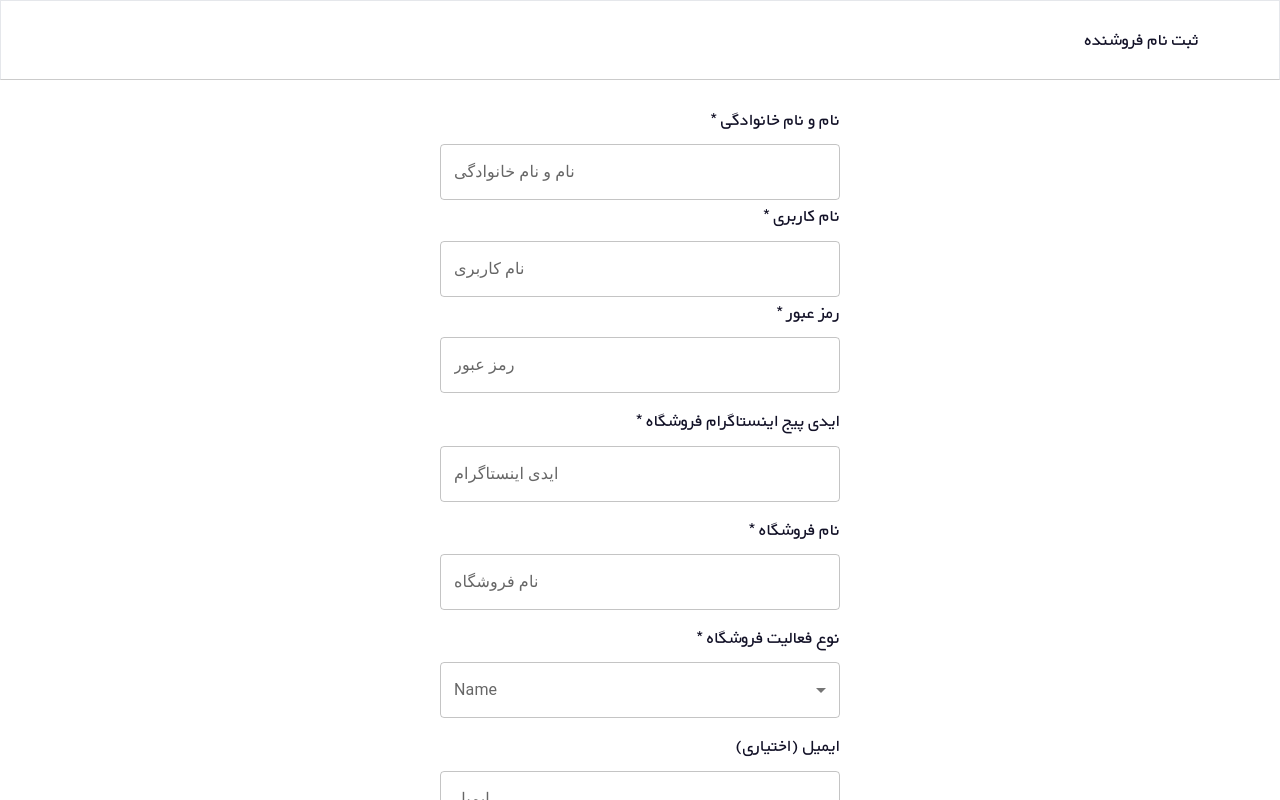
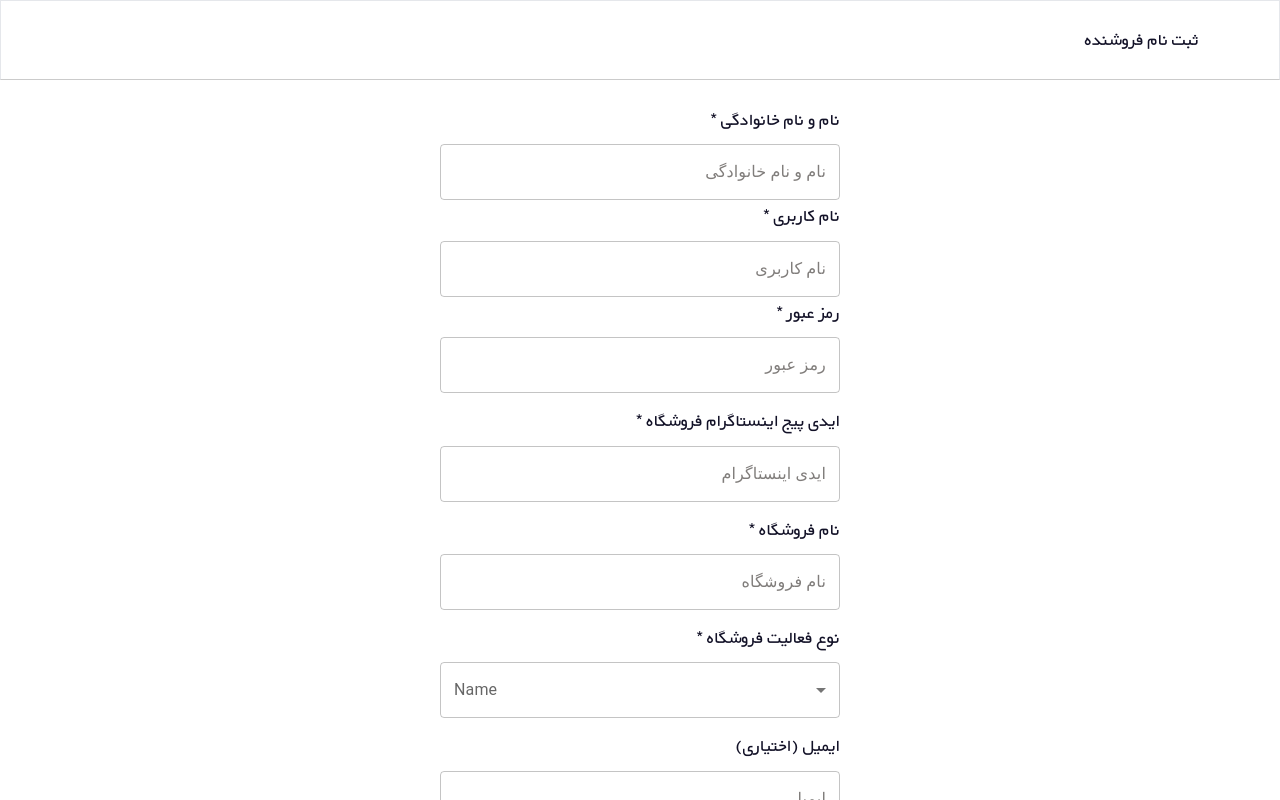
Before and after one commit to AliBayat78/Cartsaz, a React (Vite) app: page /register in a window 1280 px wide. Built offline with nearby package versions, Linux system fonts and the light colour scheme.

Commit message:
form RTL fixed

```diff
--- a/index.html
+++ b/index.html
@@ -1,5 +1,5 @@
 <!DOCTYPE html>
-<html lang="en">
+<html dir="'rtl" lang="en">
   <head>
     <meta charset="UTF-8" />
     <meta name="viewport" content="width=device-width, initial-scale=1.0" />
--- a/package.json
+++ b/package.json
@@ -18,8 +18,7 @@
     "react": "^18.2.0",
     "react-dom": "^18.2.0",
     "react-hook-form": "^7.43.9",
-    "react-router-dom": "^6.10.0",
-    "sort-by": "^1.2.0"
+    "react-router-dom": "^6.10.0"
   },
   "devDependencies": {
     "@tailwindcss/aspect-ratio": "^0.4.2",
--- /dev/null
+++ b/src/components/common/RtlTextField.ts
@@ -0,0 +1,39 @@
+import { TextField } from '@mui/material'
+import { styled } from '@mui/system'
+
+export const RTLTextField = styled(TextField)({
+  '& label': {
+    transformOrigin: 'right !important',
+    right: '1.75rem !important',
+    color: '#807D7B',
+    fontWeight: 400,
+    overflow: 'unset',
+  },
+  '& label.Mui-focused': {
+    transformOrigin: 'right !important',
+    textAlign: 'right',
+    direction: 'rtl',
+  },
+  '& .MuiInput-underline:after': {
+    transformOrigin: 'right !important',
+    textAlign: 'right',
+    direction: 'rtl',
+  },
+  '& .MuiOutlinedInput-root': {
+    '& fieldset': {
+      transformOrigin: 'right !important',
+      textAlign: 'right',
+      direction: 'rtl',
+    },
+    '&:hover fieldset': {
+      transformOrigin: 'right !important',
+      textAlign: 'right',
+      direction: 'rtl',
+    },
+    '&.Mui-focused fieldset': {
+      transformOrigin: 'right !important',
+      textAlign: 'right',
+      direction: 'rtl',
+    },
+  },
+})
--- a/src/pages/Login.tsx
+++ b/src/pages/Login.tsx
@@ -6,6 +6,7 @@ import { useState } from 'react'
 import { UserInfo } from '../models/models'
 import { useAuth } from '../hooks/useAuth'
 import { NavLink } from 'react-router-dom'
+import { RTLTextField } from '../components/common/RtlTextField'
 
 const Login = () => {
   const [loginInfo, setLoginInfo] = useState<UserInfo>()
@@ -38,22 +39,22 @@ const Login = () => {
           جهت ورود به پنل خود ابتدا مشخصات زیر را وارد کنید:
         </p>
         <form onSubmit={handleSubmit(onSubmit)}>
-          <TextField
+          <RTLTextField
+            dir="rtl"
             {...register('Username', { required: 'نام کاربری خود را وارد کنید' })}
             sx={{ marginTop: '16px', width: '100%' }}
-            id="demo-helper-text-aligned"
             label="نام کاربری"
             placeholder="Username"
             error={!!errors.Username}
             helperText={errors.Username?.message}
             multiline
           />
-          <TextField
-            {...register('Password', { required: 'پسورد خود را وارد کنید' })}
+          <RTLTextField
+            dir="rtl"
+            {...register('Password', { required: 'رمز عبور خود را وارد کنید' })}
             type="password"
             sx={{ marginTop: '16px', width: '100%' }}
-            id="demo-helper-text-aligned"
-            label="پسورد"
+            label="رمز عبور"
             placeholder="Password"
             error={!!errors.Password}
             helperText={errors.Password?.message}
--- a/src/pages/Register.tsx
+++ b/src/pages/Register.tsx
@@ -7,6 +7,7 @@ import Select from '@mui/material/Select'
 import { useState } from 'react'
 import { RegisterInputs } from '../models/models'
 import { useForm } from 'react-hook-form'
+import { RTLTextField } from '../components/common/RtlTextField'
 
 const options = ['کالا های الکترونیکی', 'لوازم خانگی', 'پوشاک', 'آرایشی و بهداشتی', 'ورزشی']
 
@@ -36,35 +37,37 @@ const Register = () => {
         <form onSubmit={handleSubmit(onSubmit)}>
           <div className="w-full">
             <p className="text-right caption-lg">نام و نام خانوادگی *</p>
-            <TextField
+            <RTLTextField
               sx={{ marginTop: '8px', width: '100%' }}
-              id="demo-helper-text-aligned"
               label="نام و نام خانوادگی"
               placeholder="علی بیات"
               multiline
               error={!!errors.fullName}
               helperText={errors.fullName?.message}
               {...register('fullName', { required: true })}
+              dir="rtl"
             />
           </div>
           <div className="w-full">
             <p className="text-right caption-lg">نام کاربری *</p>
-            <TextField
+            <RTLTextField
               sx={{ marginTop: '8px', width: '100%' }}
               label="نام کاربری"
               placeholder="علی بیات"
               multiline
+              dir="rtl"
               error={!!errors.User?.Username}
               {...register('User.Username', { required: true })}
             />
           </div>
           <div className="w-full">
             <p className="text-right caption-lg">رمز عبور *</p>
-            <TextField
+            <RTLTextField
               sx={{ marginTop: '8px', width: '100%' }}
               label="رمز عبور"
               type="password"
               error={!!errors.User?.Password}
+              dir="rtl"
               {...register('User.Password', {
                 required: true,
                 pattern: {
@@ -82,7 +85,8 @@ const Register = () => {
           </div>
           <div className="w-full mt-3">
             <p className="text-right caption-lg">ایدی پیج اینستاگرام فروشگاه *</p>
-            <TextField
+            <RTLTextField
+              dir="rtl"
               sx={{ marginTop: '8px', width: '100%' }}
               id="demo-helper-text-aligned"
               label="ایدی اینستاگرام"
@@ -95,7 +99,8 @@ const Register = () => {
           </div>
           <div className="w-full mt-3">
             <p className="text-right caption-lg">نام فروشگاه *</p>
-            <TextField
+            <RTLTextField
+              dir="rtl"
               sx={{ marginTop: '8px', width: '100%' }}
               id="demo-helper-text-aligned"
               label="نام فروشگاه"
@@ -134,7 +139,8 @@ const Register = () => {
           </div>
           <div className="w-full mt-3">
             <p className="text-right caption-lg">ایمیل (اختیاری)</p>
-            <TextField
+            <RTLTextField
+              dir="rtl"
               sx={{ marginTop: '8px', width: '100%' }}
               id="demo-helper-text-aligned"
               label="ایمیل"
@@ -145,7 +151,8 @@ const Register = () => {
           </div>
           <div className="w-full mt-3">
             <p className="text-right caption-lg">آدرس فرستنده (اختیاری)</p>
-            <TextField
+            <RTLTextField
+              dir="rtl"
               sx={{ marginTop: '8px', width: '100%' }}
               id="demo-helper-text-aligned"
               label="آدرس فرستنده"
@@ -156,7 +163,8 @@ const Register = () => {
           </div>
           <div className="w-full mt-3">
             <p className="text-right caption-lg"> کد پستی فرستنده (اختیاری)</p>
-            <TextField
+            <RTLTextField
+              dir="rtl"
               sx={{ marginTop: '8px', width: '100%' }}
               id="demo-helper-text-aligned"
               label="کد پستی فرستنده"
```
Also changed, not shown: 1 other file (tests, documents, lock files or other folders).
